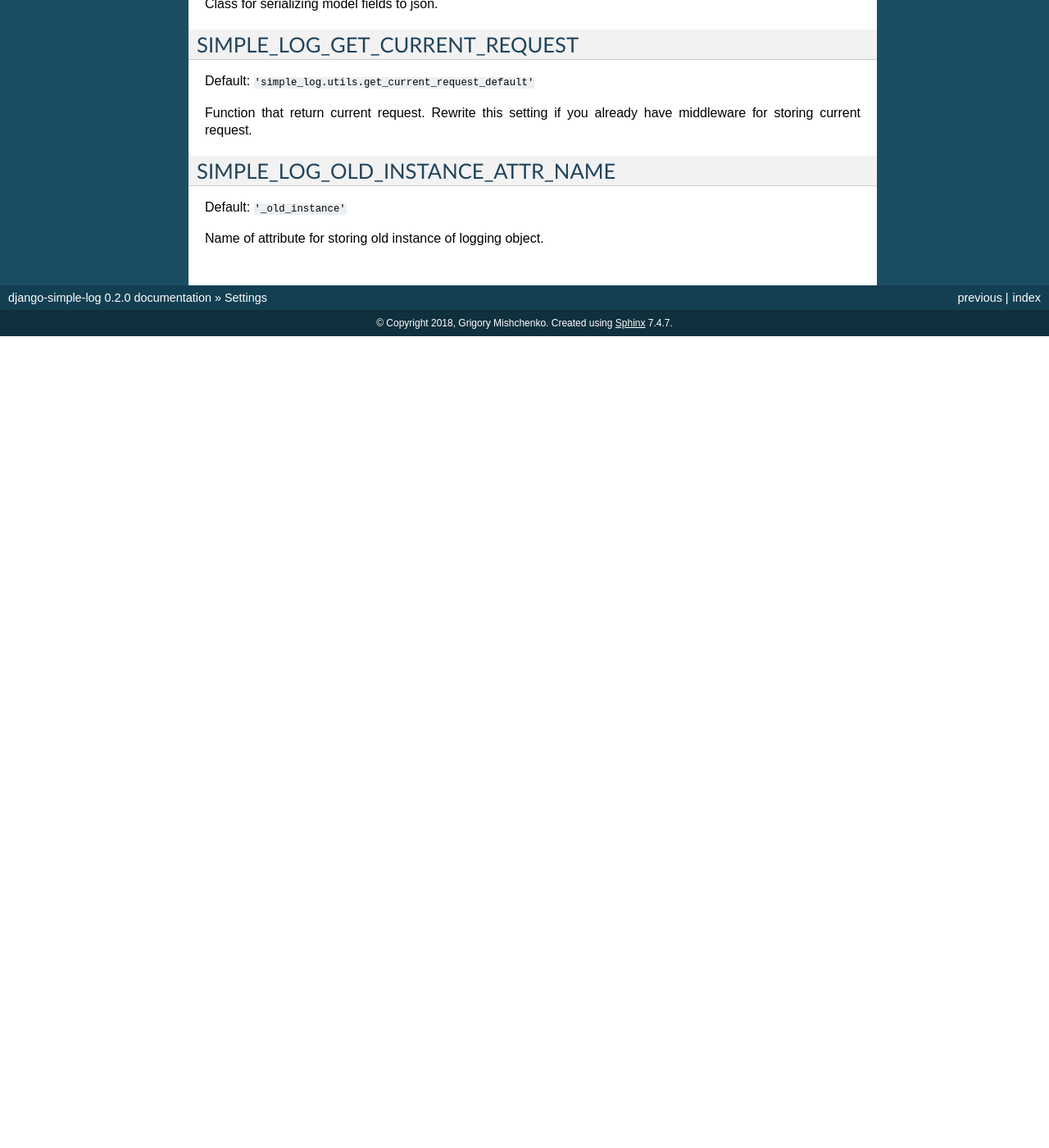
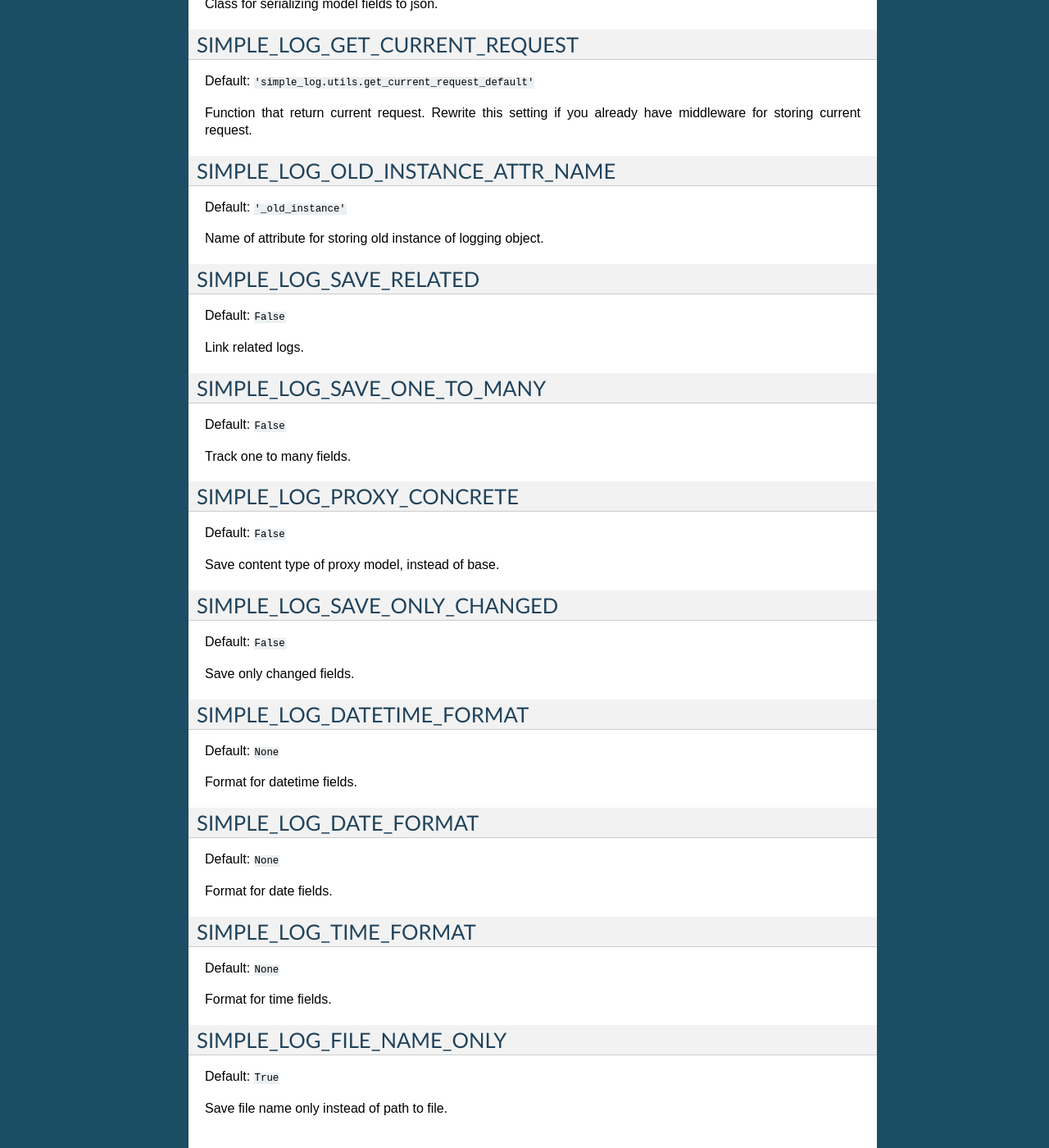
Before and after one commit to kindlycat/django-simple-log, a Sphinx documentation site: the page built from docs/settings.rst, in a window 1280 px wide and 1400 px high, scrolled down 1114 px. Shown: the whole window at 82% size. Built offline with Sphinx 7.4.7, drawn with Linux system fonts in a browser that asks for light colours; before the commit the page ends 1524 px from its top, so only the background shows below that; some of the changed text lies outside the part shown.

Commit message:
update docs

```diff
--- a/docs/index.rst
+++ b/docs/index.rst
@@ -13,6 +13,7 @@ Logging model changes on every create/update/delete (except queryset update).
    :caption: Contents:
 
    installation
+   advanced
    utils
    settings
 
--- a/docs/settings.rst
+++ b/docs/settings.rst
@@ -67,3 +67,59 @@ SIMPLE_LOG_OLD_INSTANCE_ATTR_NAME
 Default: ``'_old_instance'``
 
 Name of attribute for storing old instance of logging object.
+
+
+SIMPLE_LOG_SAVE_RELATED
+-----------------------
+Default: ``False``
+
+Link related logs.
+
+
+SIMPLE_LOG_SAVE_ONE_TO_MANY
+---------------------------
+Default: ``False``
+
+Track one to many fields.
+
+
+SIMPLE_LOG_PROXY_CONCRETE
+-------------------------
+Default: ``False``
+
+Save content type of proxy model, instead of base.
+
+
+SIMPLE_LOG_SAVE_ONLY_CHANGED
+----------------------------
+Default: ``False``
+
+Save only changed fields.
+
+
+SIMPLE_LOG_DATETIME_FORMAT
+--------------------------
+Default: ``None``
+
+Format for datetime fields.
+
+
+SIMPLE_LOG_DATE_FORMAT
+----------------------
+Default: ``None``
+
+Format for date fields.
+
+
+SIMPLE_LOG_TIME_FORMAT
+----------------------
+Default: ``None``
+
+Format for time fields.
+
+
+SIMPLE_LOG_FILE_NAME_ONLY
+-------------------------
+Default: ``True``
+
+Save file name only instead of path to file.
```
Also changed, not shown: docs/advanced.rst (added, +56 -0 lines).
